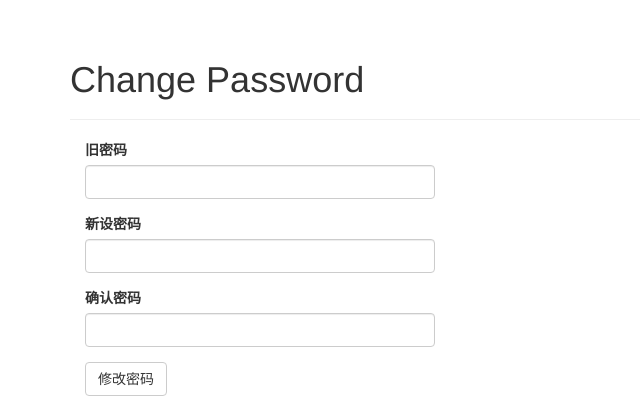
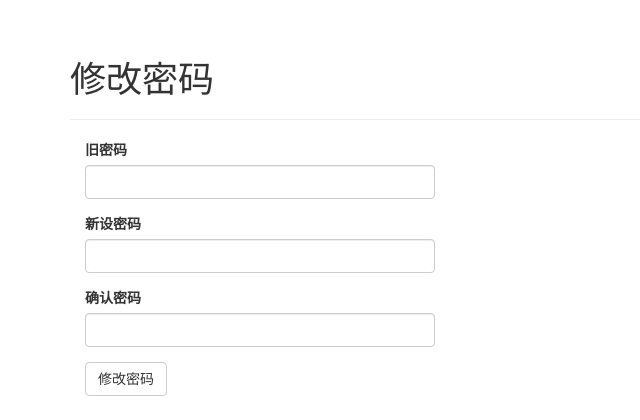
Before and after one commit to DT-ZhangJia/hwoa, a Flask app: page /auth/changepassword in a window 1280 px wide. Shown: the part 52-472 px from the top of the page, without its empty margins (0-640 px from the left). Run offline with Flask 2, Linux system fonts and the light colour scheme; the visitor is signed in with stand-in values (Sample User, id 1); data comes from the database, SQL or seed files in the repository; some libraries are stand-ins or nearby versions.

Commit message:
开放修改密码

```diff
--- a/app/templates/auth/changepassword.html
+++ b/app/templates/auth/changepassword.html
@@ -5,7 +5,7 @@
 
 {% block page_content %}
 <div class="page-header">
-    <h1>Change Password</h1>
+    <h1>修改密码</h1>
 </div>
 <div class="col-md-4">
     {{ wtf.quick_form(changepwform_display) }}
--- a/app/templates/base.html
+++ b/app/templates/base.html
@@ -58,7 +58,7 @@
                 <li class="dropdown">
                     <a href="#" class="dropdown-toggle" data-toggle="dropdown">{{current_user.name}} <b class="caret"></b></a>
                     <ul class="dropdown-menu">
-                        <!--<li><a href="{{ url_for('auth.change_passwd') }}">修改密码</a></li>-->
+                        <li><a href="{{ url_for('auth.change_passwd') }}">修改密码</a></li>
                         <li><a href="{{ url_for('auth.logout') }}">注销</a></li>
                     </ul>
                 </li>
```
